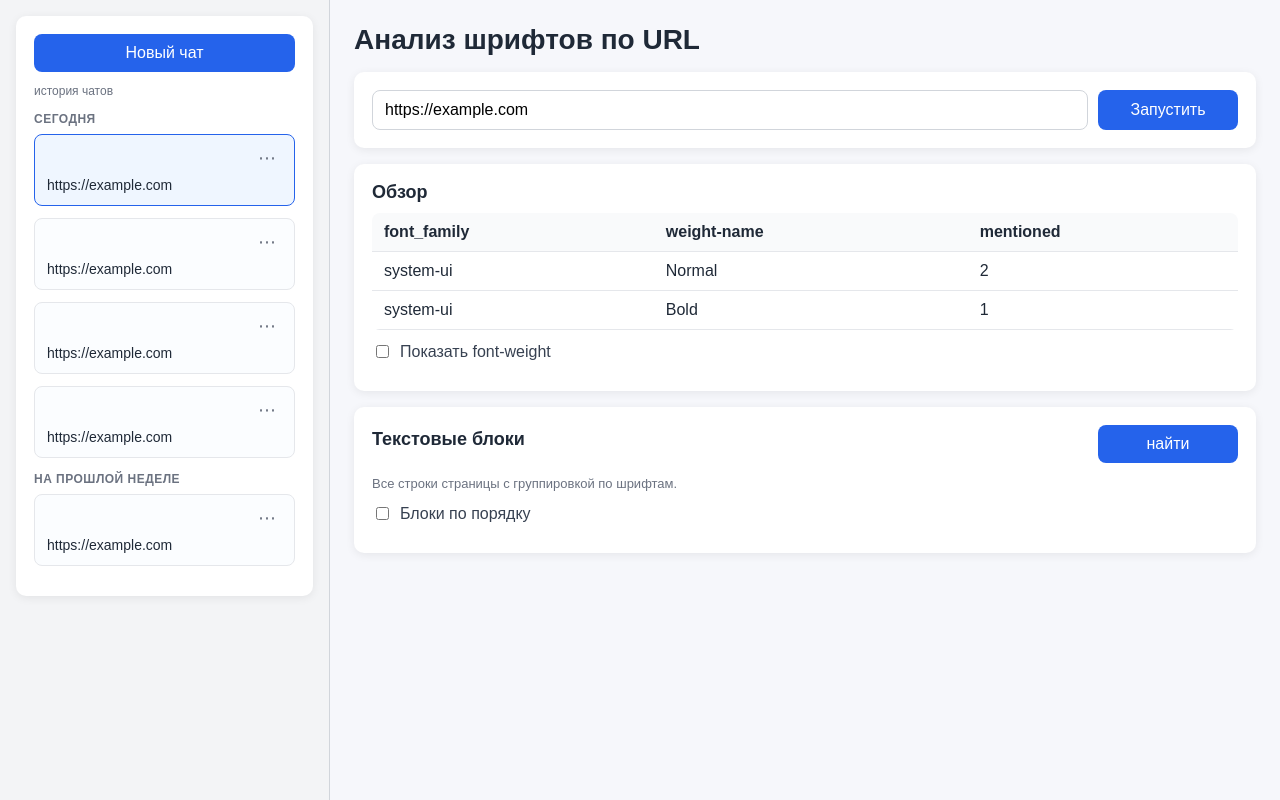
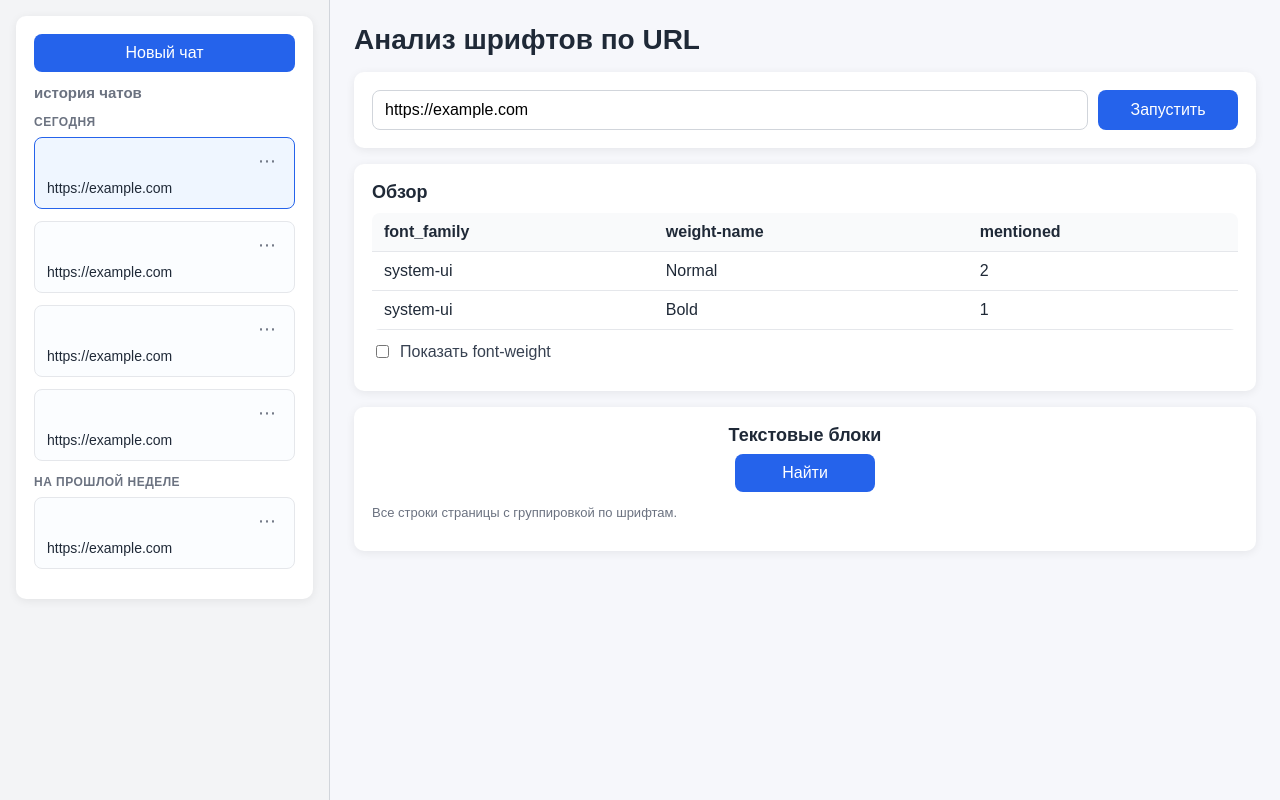
Before and after one commit to shpilkolektorium-ship-it/lektorium, a Flask app: page / in a window 1280 px wide. Run offline with Flask 3, Linux system fonts and the light colour scheme.

Commit message:
update ui

```diff
--- a/app.py
+++ b/app.py
@@ -76,13 +76,14 @@ def parse_iso_datetime(value: str) -> datetime:
 
 
 def history_sections(entries: list[dict[str, Any]]) -> tuple[list[dict[str, Any]], list[dict[str, Any]]]:
+  visible_entries = [item for item in entries if not bool(item.get("is_empty", False))]
   now = datetime.now(timezone.utc)
   today = now.date()
   yesterday = today - timedelta(days=1)
   week_border = today - timedelta(days=7)
 
-  pinned = [item for item in entries if item.get("pinned")]
-  regular = [item for item in entries if not item.get("pinned")]
+  pinned = [item for item in visible_entries if item.get("pinned")]
+  regular = [item for item in visible_entries if not item.get("pinned")]
 
   buckets: dict[str, list[dict[str, Any]]] = {
     "Сегодня": [],
--- a/templates/index.html
+++ b/templates/index.html
@@ -152,11 +152,12 @@
       justify-content: space-between;
       align-items: center;
       gap: 8px;
-      margin-bottom: 10px;
+      margin-bottom: 4px;
     }
     .sidebar-subtitle {
       margin: 0;
-      font-size: 12px;
+      font-size: 15px;
+      font-weight: 600;
       color: #6b7280;
       text-transform: lowercase;
       white-space: nowrap;
@@ -287,10 +288,17 @@
     }
     .table2-head {
       display: flex;
-      justify-content: space-between;
+      flex-direction: column;
+      align-items: flex-start;
+      gap: 8px;
+      margin-bottom: 8px;
+    }
+    .table2-head.closed {
       align-items: center;
-      gap: 10px;
-      margin-bottom: 8px;
+      text-align: center;
+    }
+    .table2-head.closed .table-title {
+      margin-bottom: 0;
     }
     @media (max-width: 980px) {
       .app-shell {
@@ -435,15 +443,17 @@
 
       {% if full_rows %}
       <section id="fullTableSection" class="card">
-        <div class="table2-head">
+        <div id="table2Head" class="table2-head closed">
           <h2 class="table-title">Текстовые блоки</h2>
-          <button class="toggle-block" data-target="table2Body" type="button">найти</button>
+          <button
+            class="toggle-block"
+            data-target="table2Body"
+            data-open-text="Найти"
+            data-close-text="Скрыть"
+            type="button"
+          >Найти</button>
         </div>
         <p id="table2Description" class="muted">Все строки страницы с группировкой по шрифтам.</p>
-        <label class="controls">
-          <input id="blocksInOrder" type="checkbox">
-          Блоки по порядку
-        </label>
         <div id="table2Body" class="hidden">
         <div id="groupedTableView" class="grouped-view">
           {% for group in grouped_full_rows %}
@@ -537,13 +515,18 @@
     }
 
     const toggleButtons = document.querySelectorAll(".toggle-block");
+    const table2Head = document.getElementById("table2Head");
     toggleButtons.forEach((button) => {
       button.addEventListener("click", () => {
         const targetId = button.dataset.target;
         const targetElement = document.getElementById(targetId);
         if (!targetElement) return;
         const isHidden = targetElement.classList.toggle("hidden");
-        if (button.textContent.includes("Показать")) {
+        const openText = button.dataset.openText;
+        const closeText = button.dataset.closeText;
+        if (openText && closeText) {
+          button.textContent = isHidden ? openText : closeText;
+        } else if (button.textContent.includes("Показать")) {
           button.textContent = isHidden
             ? button.textContent
             : button.textContent.replace("Показать", "Скрыть");
@@ -552,25 +535,12 @@
             ? button.textContent.replace("Скрыть", "Показать")
             : button.textContent;
         }
+
+        if (targetId === "table2Body" && table2Head) {
+          table2Head.classList.toggle("closed", isHidden);
+        }
       });
     });
-
-    const blocksInOrder = document.getElementById("blocksInOrder");
-    const flatTableView = document.getElementById("flatTableView");
-    const groupedTableView = document.getElementById("groupedTableView");
-    const table2Description = document.getElementById("table2Description");
-    if (blocksInOrder && flatTableView && groupedTableView) {
-      blocksInOrder.addEventListener("change", (event) => {
-        const ordered = event.target.checked;
-        flatTableView.classList.toggle("hidden", !ordered);
-        groupedTableView.classList.toggle("hidden", ordered);
-        if (table2Description) {
-          table2Description.textContent = ordered
-            ? "Все строки траницы по порядку"
-            : "Все строки страницы с группировкой по шрифтам.";
-        }
-      });
-    }
 
     const highlightButtons = document.querySelectorAll(".highlight-block");
     highlightButtons.forEach((button) => {
```
Also changed, not shown: other parts of templates/index.html (+0 -32 lines).
